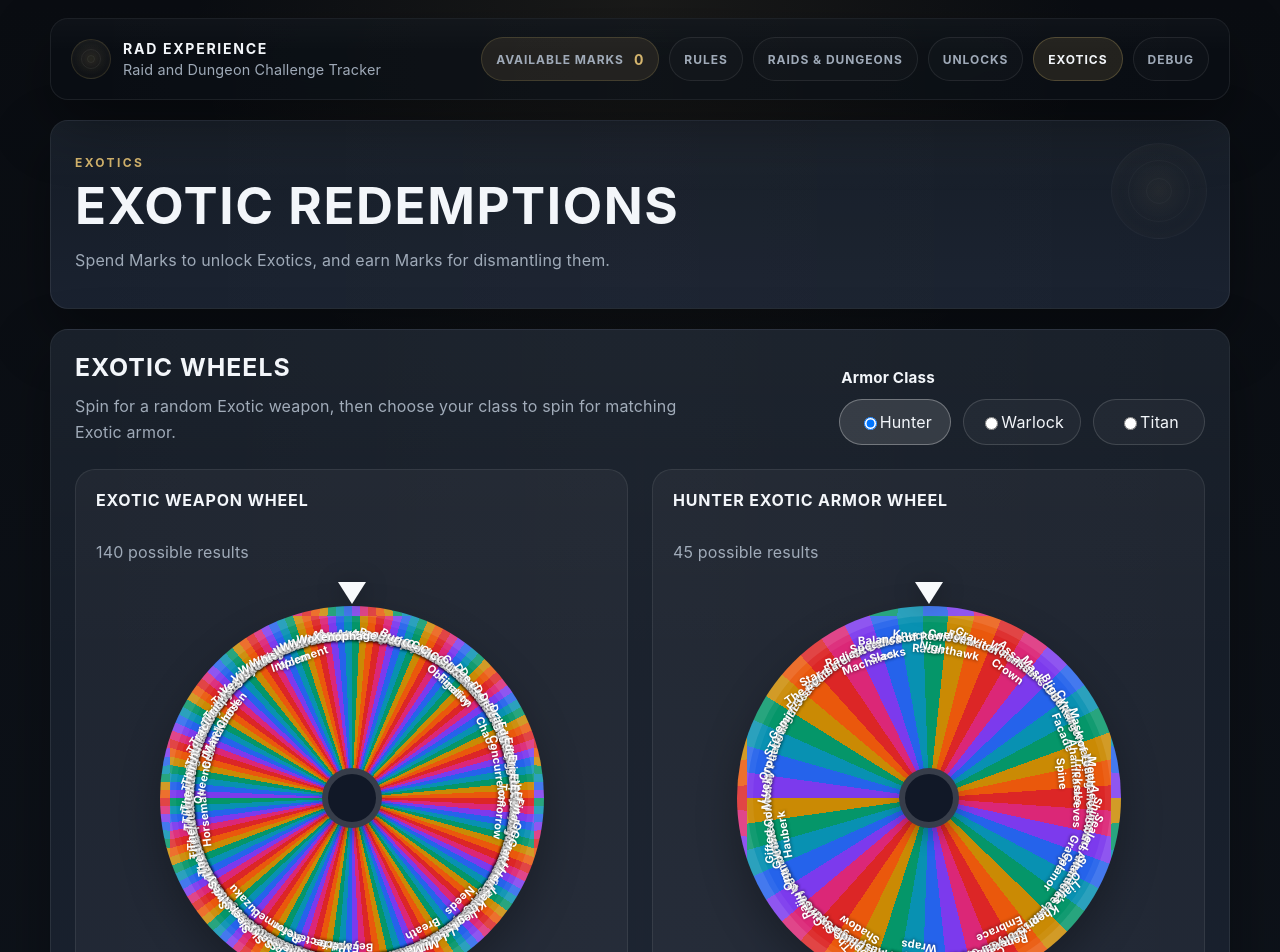
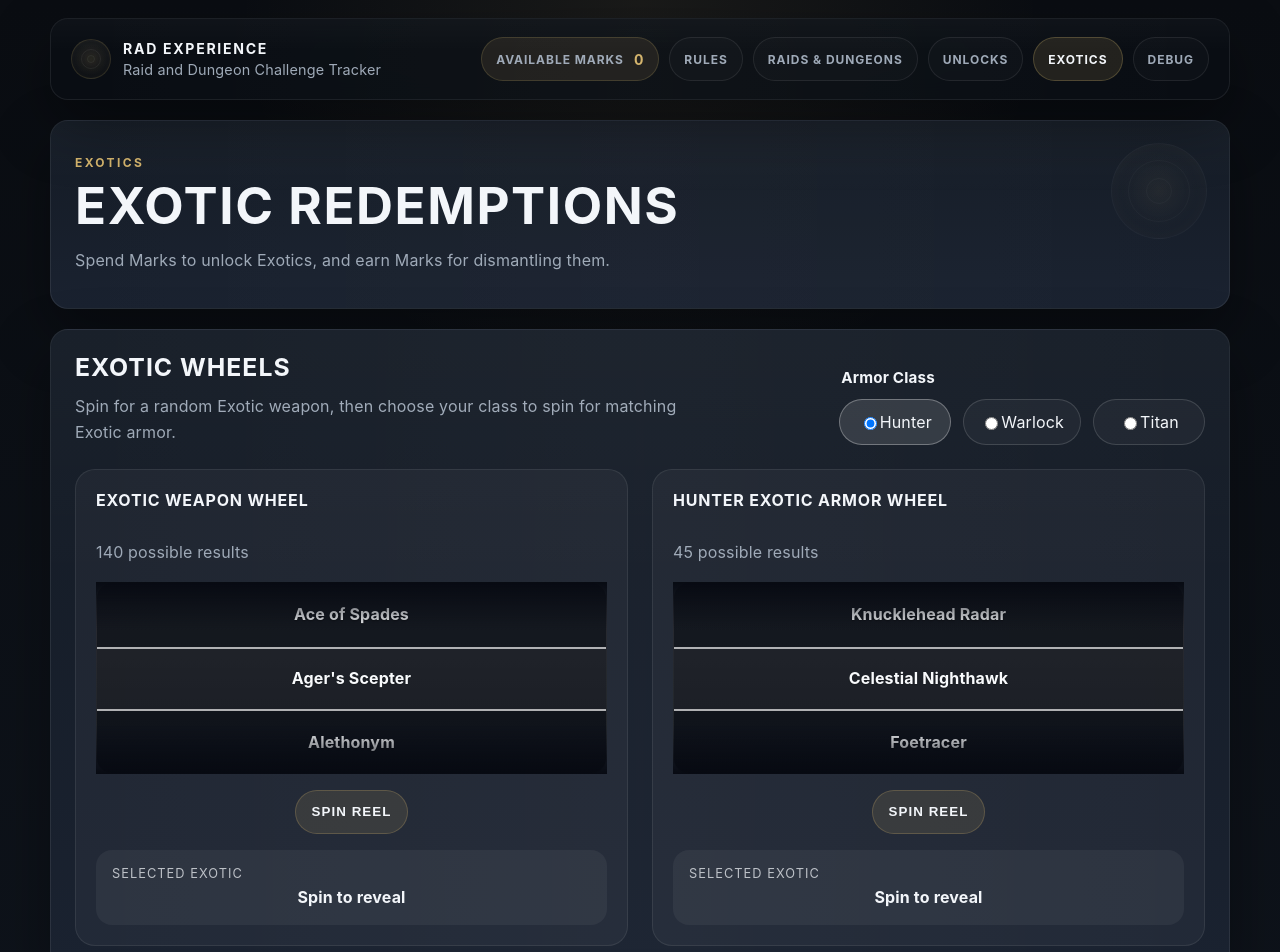
Before and after one commit to JLindstrom-US/RaD-Challenge, a React (Vite) app: page /exotics in a window 1280 px wide. Shown: the top 952 px of the page. Built offline with nearby package versions, Linux system fonts and the light colour scheme.

Commit message:
Wheel Fix

```diff
--- a/src/components/ExoticSpinWheel.jsx
+++ b/src/components/ExoticSpinWheel.jsx
@@ -1,100 +1,109 @@
-import { useMemo, useState } from 'react'
+import { useEffect, useMemo, useRef, useState } from 'react'
 
-const sliceColors = [
-  '#7c3aed',
-  '#2563eb',
-  '#0891b2',
-  '#059669',
-  '#ca8a04',
-  '#ea580c',
-  '#dc2626',
-  '#db2777'
-]
+const ROW_HEIGHT = 64
+const VISIBLE_ROWS = 3
+const CENTER_INDEX = Math.floor(VISIBLE_ROWS / 2)
+const SPIN_LOOPS = 5
 
-function buildWheelGradient(count) {
-  if (!count) return 'transparent'
+function normalizeItems(items) {
+  return Array.isArray(items) ? items.filter(Boolean) : []
+}
 
-  const step = 360 / count
-  const stops = Array.from({ length: count }, (_, index) => {
-    const start = index * step
-    const end = start + step
-    const color = sliceColors[index % sliceColors.length]
-    return `${color} ${start}deg ${end}deg`
-  })
+function buildReelItems(items) {
+  if (!items.length) return []
 
-  return `conic-gradient(from -90deg, ${stops.join(', ')})`
+  const before = Array.from({ length: SPIN_LOOPS }, () => items).flat()
+  const after = Array.from({ length: 2 }, () => items).flat()
+  return [...before, ...items, ...after]
 }
 
 export default function ExoticSpinWheel({ title, items = [] }) {
-  const [rotation, setRotation] = useState(0)
+  const safeItems = useMemo(() => normalizeItems(items), [items])
+  const reelItems = useMemo(() => buildReelItems(safeItems), [safeItems])
+
+  const [isSpinning, setIsSpinning] = useState(false)
   const [selectedItem, setSelectedItem] = useState(null)
-  const [isSpinning, setIsSpinning] = useState(false)
+  const [translateY, setTranslateY] = useState(0)
+  const [transitionEnabled, setTransitionEnabled] = useState(false)
 
-  const safeItems = Array.isArray(items) ? items.filter(Boolean) : []
-  const count = safeItems.length
-  const sliceAngle = count ? 360 / count : 0
+  const timeoutRef = useRef(null)
 
-  const background = useMemo(() => buildWheelGradient(count), [count])
+  useEffect(() => {
+    setSelectedItem(null)
+    setIsSpinning(false)
+    setTransitionEnabled(false)
+    setTranslateY(0)
+
+    return () => {
+      if (timeoutRef.current) {
+        window.clearTimeout(timeoutRef.current)
+      }
+    }
+  }, [title, safeItems])
 
   const handleSpin = () => {
-    if (!count || isSpinning) return
+    if (!safeItems.length || isSpinning) return
 
-    const selectedIndex = Math.floor(Math.random() * count)
-    const fullSpins = 360 * 6
-    const targetCenterAngle = selectedIndex * sliceAngle + sliceAngle / 2
-    const nextRotation = rotation + fullSpins + (360 - targetCenterAngle)
+    const randomIndex = Math.floor(Math.random() * safeItems.length)
+    const winner = safeItems[randomIndex]
+
+    const baseIndex = safeItems.length * SPIN_LOOPS
+    const targetIndex = baseIndex + randomIndex
+    const targetOffset = (targetIndex - CENTER_INDEX) * ROW_HEIGHT
+
+    if (timeoutRef.current) {
+      window.clearTimeout(timeoutRef.current)
+    }
 
     setIsSpinning(true)
     setSelectedItem(null)
-    setRotation(nextRotation)
+    setTransitionEnabled(false)
+    setTranslateY(0)
 
-    window.setTimeout(() => {
-      setSelectedItem(safeItems[selectedIndex])
+    window.requestAnimationFrame(() => {
+      window.requestAnimationFrame(() => {
+        setTransitionEnabled(true)
+        setTranslateY(-targetOffset)
+      })
+    })
+
+    timeoutRef.current = window.setTimeout(() => {
+      setSelectedItem(winner)
       setIsSpinning(false)
     }, 5200)
   }
 
   return (
-    <div className="wheel-card">
+    <div className="wheel-card reel-card">
       <div className="wheel-card-head">
         <h3>{title}</h3>
         <p className="section-text">
-          {count ? `${count} possible results` : 'No items loaded yet.'}
+          {safeItems.length ? `${safeItems.length} possible results` : 'No items loaded yet.'}
         </p>
       </div>
 
-      <div className="wheel-stage">
-        <div className="wheel-pointer" aria-hidden="true" />
-        <div
-          className={`spin-wheel ${isSpinning ? 'is-spinning' : ''}`}
-          style={{
-            background,
-            transform: `rotate(${rotation}deg)`
-          }}
-          aria-label={title}
-        >
-          {safeItems.map((item, index) => {
-            const angle = index * sliceAngle
-            return (
+      <div className="reel-shell">
+        <div className="reel-fade reel-fade--top" aria-hidden="true" />
+        <div className="reel-fade reel-fade--bottom" aria-hidden="true" />
+
+        <div className="reel-window" aria-label={title}>
+          <div className="reel-center-highlight" aria-hidden="true" />
+
+          <div
+            className={`reel-track ${transitionEnabled ? 'is-animated' : ''}`}
+            style={{
+              transform: `translateY(${translateY}px)`
+            }}
+          >
+            {reelItems.map((item, index) => (
               <div
-                key={item}
-                className="wheel-slice-label"
-                style={{
-                  transform: `rotate(${angle}deg)`
-                }}
+                key={`${item}-${index}`}
+                className="reel-row"
               >
-                <span
-                  style={{
-                    transform: `translateX(-50%) rotate(${sliceAngle / 2}deg)`
-                  }}
-                >
-                  {item}
-                </span>
+                <span className="reel-row-label">{item}</span>
               </div>
-            )
-          })}
-
-          <div className="wheel-center-cap" aria-hidden="true" />
+            ))}
+          </div>
         </div>
       </div>
 
@@ -103,9 +112,9 @@
           type="button"
           className="primary-button"
           onClick={handleSpin}
-          disabled={!count || isSpinning}
+          disabled={!safeItems.length || isSpinning}
         >
-          {isSpinning ? 'Spinning...' : 'Spin Wheel'}
+          {isSpinning ? 'Spinning...' : 'Spin Reel'}
         </button>
       </div>
 
--- a/src/styles.css
+++ b/src/styles.css
@@ -938,3 +938,180 @@
     grid-template-columns: repeat(2, minmax(0, 1fr));
   }
 }
+
+.wheel-section-header {
+  display: grid;
+  gap: 1rem;
+  margin-bottom: 1.5rem;
+}
+
+.class-selector {
+  border: 0;
+  padding: 0;
+  margin: 0;
+}
+
+.class-selector-label {
+  font-size: 0.95rem;
+  font-weight: 700;
+  margin-bottom: 0.75rem;
+}
+
+.class-selector-options {
+  display: flex;
+  flex-wrap: wrap;
+  gap: 0.75rem;
+}
+
+.class-chip {
+  position: relative;
+  display: inline-flex;
+  align-items: center;
+  justify-content: center;
+  min-width: 7rem;
+  min-height: 2.75rem;
+  padding: 0.75rem 1rem;
+  border: 1px solid rgba(255, 255, 255, 0.14);
+  border-radius: 999px;
+  background: rgba(255, 255, 255, 0.04);
+  color: inherit;
+  cursor: pointer;
+  transition: transform 160ms ease, border-color 160ms ease, background 160ms ease;
+}
+
+.class-chip:hover {
+  transform: translateY(-1px);
+}
+
+.class-chip.is-selected {
+  border-color: rgba(255, 255, 255, 0.3);
+  background: rgba(255, 255, 255, 0.12);
+}
+
+.wheel-grid--interactive {
+  display: grid;
+  gap: 1.5rem;
+}
+
+.wheel-card {
+  display: grid;
+  gap: 1rem;
+  padding: 1.25rem;
+  border-radius: 1.25rem;
+  background: rgba(255, 255, 255, 0.04);
+  border: 1px solid rgba(255, 255, 255, 0.08);
+}
+
+.wheel-card-head {
+  display: grid;
+  gap: 0.35rem;
+}
+
+.reel-shell {
+  position: relative;
+}
+
+.reel-window {
+  position: relative;
+  height: 192px;
+  overflow: hidden;
+  border-radius: 1rem;
+  background:
+    linear-gradient(180deg, rgba(255, 255, 255, 0.06), rgba(255, 255, 255, 0.02)),
+    rgba(7, 10, 18, 0.92);
+  border: 1px solid rgba(255, 255, 255, 0.08);
+}
+
+.reel-track {
+  transform: translateY(0);
+  will-change: transform;
+}
+
+.reel-track.is-animated {
+  transition: transform 5.2s cubic-bezier(0.12, 0.8, 0.2, 1);
+}
+
+.reel-row {
+  height: 64px;
+  display: grid;
+  place-items: center;
+  padding: 0 1rem;
+}
+
+.reel-row-label {
+  display: block;
+  width: 100%;
+  text-align: center;
+  font-size: 1rem;
+  font-weight: 700;
+  line-height: 1.2;
+  color: #f8fafc;
+  text-shadow: 0 1px 2px rgba(0, 0, 0, 0.4);
+}
+
+.reel-center-highlight {
+  position: absolute;
+  inset: 64px 0 auto 0;
+  height: 64px;
+  z-index: 2;
+  border-top: 2px solid rgba(255, 255, 255, 0.65);
+  border-bottom: 2px solid rgba(255, 255, 255, 0.65);
+  background: rgba(255, 255, 255, 0.05);
+  pointer-events: none;
+}
+
+.reel-fade {
+  position: absolute;
+  left: 0;
+  right: 0;
+  height: 48px;
+  z-index: 3;
+  pointer-events: none;
+}
+
+.reel-fade--top {
+  top: 0;
+  background: linear-gradient(180deg, rgba(7, 10, 18, 0.98), rgba(7, 10, 18, 0));
+}
+
+.reel-fade--bottom {
+  bottom: 0;
+  background: linear-gradient(0deg, rgba(7, 10, 18, 0.98), rgba(7, 10, 18, 0));
+}
+
+.wheel-actions {
+  display: flex;
+  justify-content: center;
+}
+
+.wheel-result {
+  display: grid;
+  gap: 0.35rem;
+  padding: 1rem;
+  border-radius: 1rem;
+  background: rgba(255, 255, 255, 0.05);
+}
+
+.wheel-result-label {
+  font-size: 0.8rem;
+  letter-spacing: 0.08em;
+  text-transform: uppercase;
+  opacity: 0.72;
+}
+
+.wheel-result-value {
+  font-size: 1rem;
+  line-height: 1.4;
+  text-align: center;
+}
+
+@media (min-width: 960px) {
+  .wheel-section-header {
+    grid-template-columns: 1fr auto;
+    align-items: end;
+  }
+
+  .wheel-grid--interactive {
+    grid-template-columns: repeat(2, minmax(0, 1fr));
+  }
+}
```
